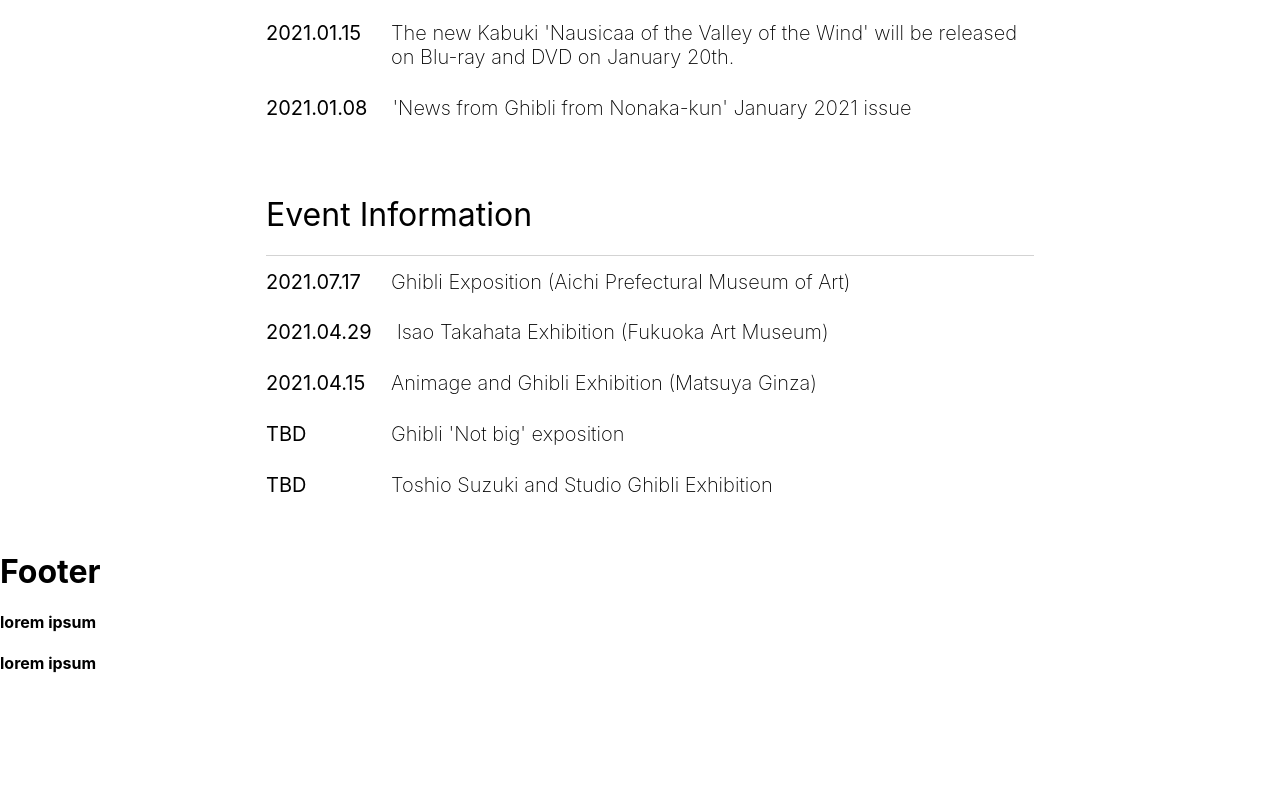
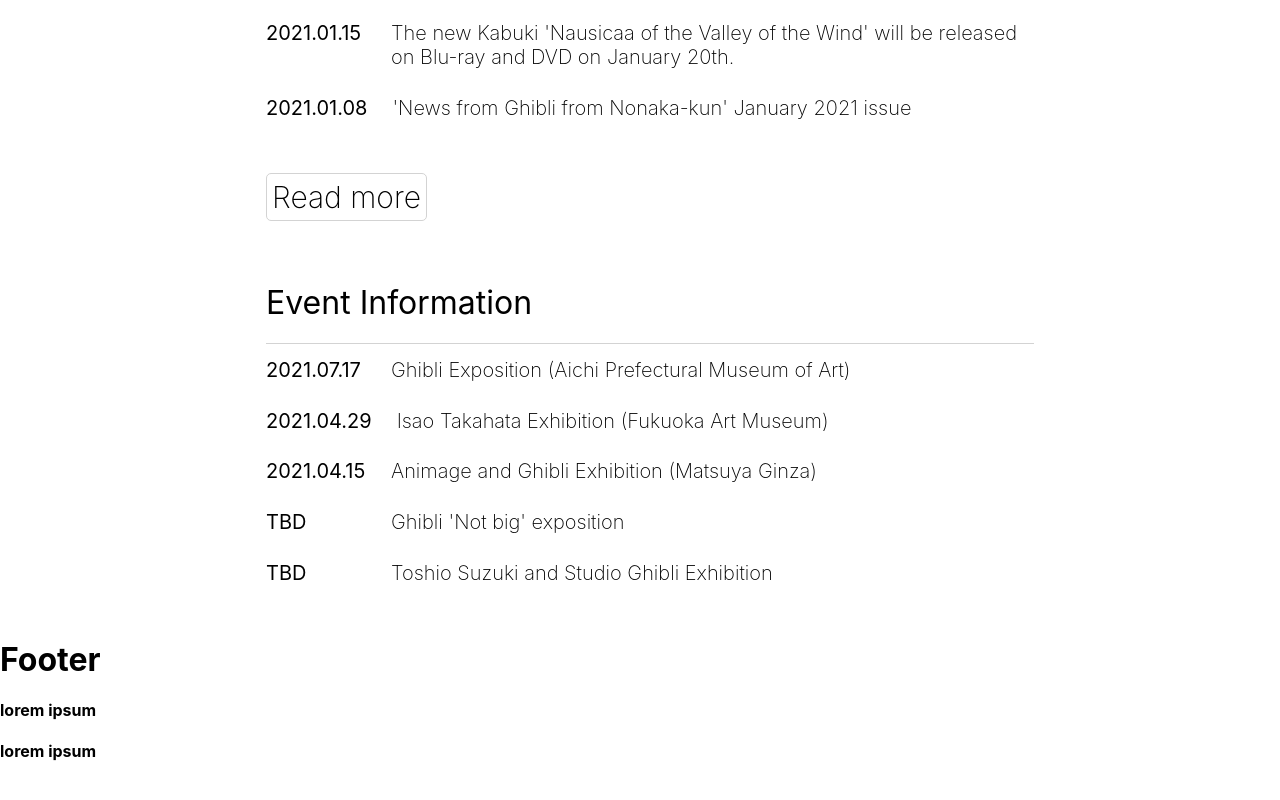
Before and after one commit to josephcake/studio_ghibli, a React (Create React App) app: page / in a window 1280 px wide. Shown: the part 1207-2007 px from the top of the page. Built offline with nearby package versions, Linux system fonts and the light colour scheme; no server answers; the HTML template or start-up script is replaced by a standard one.

Commit message:
read more

```diff
--- a/src/info/Info.js
+++ b/src/info/Info.js
@@ -49,6 +49,22 @@
     text-decoration:underline;
   }
 `;
+
+const ReadMoreWrapper = styled.div`
+  width:60%;
+  display:flex;
+  justify-content:flex-start;
+
+`
+
+const ReadMore = styled.h1`
+  font-size:30px;
+  font-weight:200;
+  border:solid lightgray 1px;
+  border-radius: 5px;
+  padding:5px;
+
+`
 const Info = () =>{
   const latestInfo = LatestInfo.map((info)=>(
     <InfoDetails key={info.title}>
@@ -77,6 +93,9 @@
         <InfoBreaker />
         {latestInfo}
       </InfoSection>
+      <ReadMoreWrapper>
+        <ReadMore>Read more</ReadMore>
+      </ReadMoreWrapper>
       <InfoSection>
         <InfoHeader>event information</InfoHeader>
         <InfoBreaker />
```
